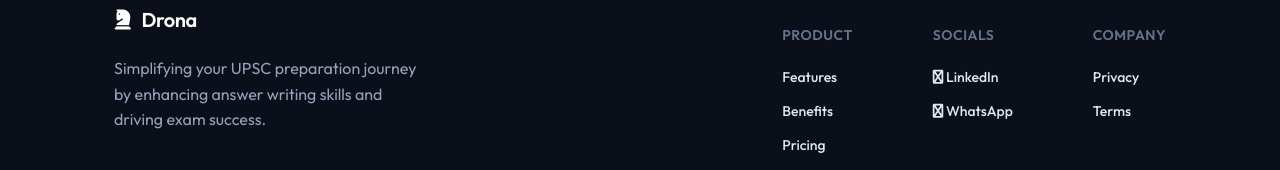
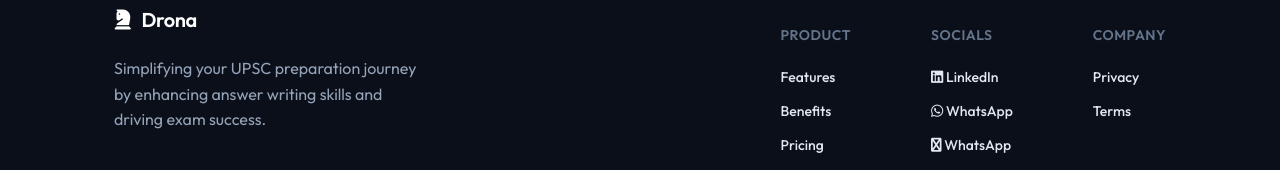
Before and after one commit to abhijeetsachan/drona-ai-mentor, a website: page index.html in a window 1280 px wide. Shown: the part 2288-2458 px from the top of the page. Drawn offline with Linux system fonts and the light colour scheme.

Commit message:
Update index.html

```diff
--- a/index.html
+++ b/index.html
@@ -226,9 +226,16 @@
                         <ul class="footer-list">
                             <li>
     <a href="https://www.linkedin.com/in/abhijeet-singh-85586710a/" target="_blank">
-        <i class="fa fa-linkedin"></i> LinkedIn
+        <i class="fa-brands fa-linkedin"></i> LinkedIn
     </a>
 </li>
+
+<li>
+    <a href="https://wa.me/919454899809" target="_blank">
+        <i class="fa-brands fa-whatsapp"></i> WhatsApp
+    </a>
+</li>
+
 
 <li>
     <a href="https://wa.me/919454899809" target="_blank">
```
